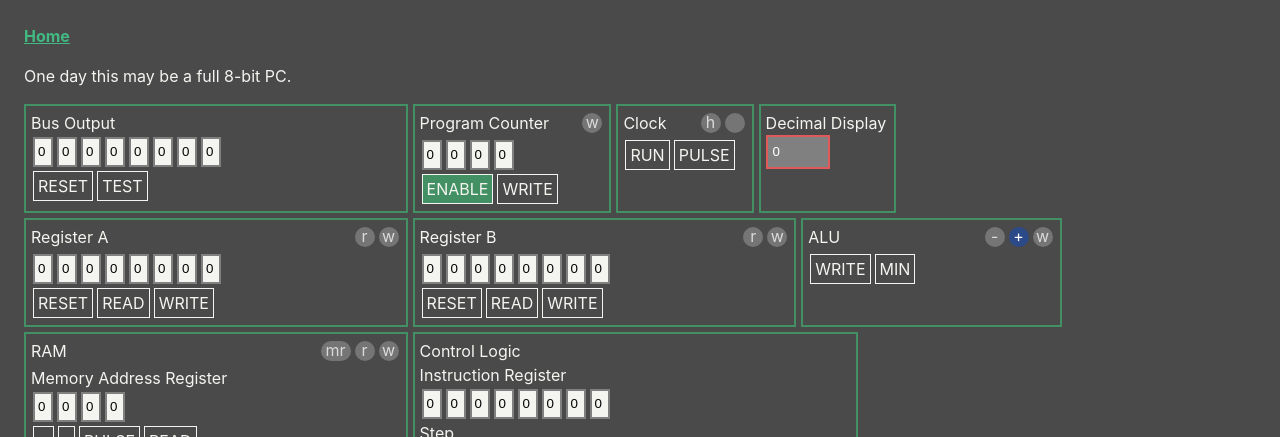
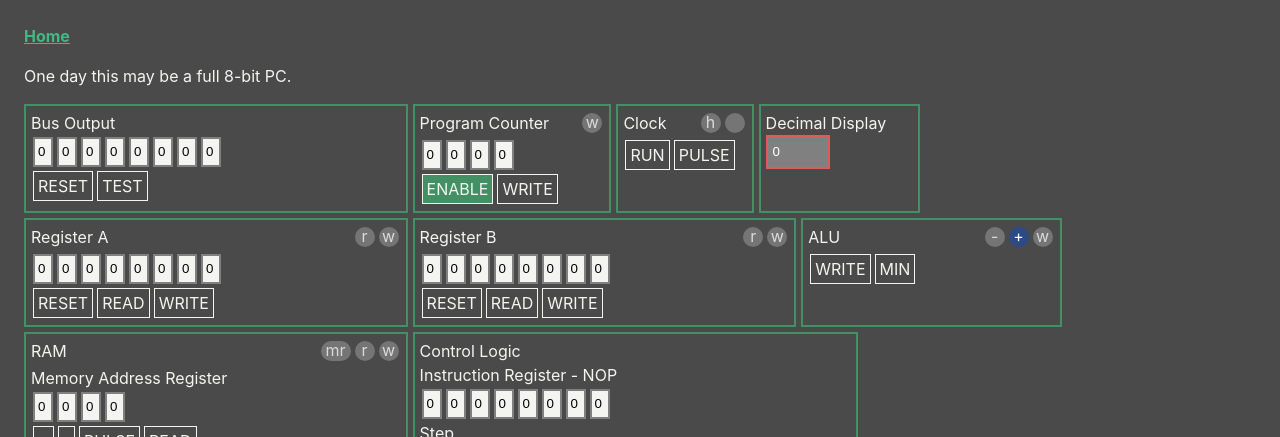
Before and after one commit to jacobpretorius/crazyman-pc, a Vue app: page / in a window 1280 px wide. Shown: the top 437 px of the page. Built offline with nearby package versions, Linux system fonts and the light colour scheme.

Commit message:
Show active verb

```diff
--- a/src/components/ALU/ALU.vue
+++ b/src/components/ALU/ALU.vue
@@ -97,7 +97,7 @@ export default {
 
 <style scoped lang="scss">
 .ALU {
-  min-width: 145px;
+  min-width: 120px;
   width: 20%;
 
   h1 {
--- a/src/components/ControlLogic/ControlLogic.vue
+++ b/src/components/ControlLogic/ControlLogic.vue
@@ -2,7 +2,7 @@
   <div class="ControlLogic">
     <h1>Control Logic</h1>
 
-    <h2>Instruction Register</h2>
+    <h2>Instruction Register - {{ this.activeVerb }}</h2>
     <div class="input-area">
       <input
         v-for="(instructionLine, index) in programRegisterDisplay"
@@ -116,6 +116,9 @@ export default {
     programStepDisplay() {
       return [...this.programStep].reverse();
     },
+    activeVerb() {
+      return getVerb(this.programRegister);
+    },
   },
   watch: {
     bus: function () {
@@ -195,7 +198,7 @@ export default {
       // MAIN PC LOGIC HERE for steps 2, 3 & 4 to VERB operations
 
       // LDA
-      if (getVerb(this.programRegister) === 'LDA') {
+      if (this.activeVerb === 'LDA') {
         if (activeStep === 2) {
           this.setControlLineHigh('clWriteInstructionRegisterToBus');
           this.setControlLineHigh('ramMemoryAddressRegisterReadFromBus');
@@ -203,12 +206,15 @@ export default {
 
         if (activeStep === 3) {
           this.setControlLineHigh('ramWriteMemoryContentsToBus');
+        }
+
+        if (activeStep === 4) {
           this.setControlLineHigh('regAReadContentsFromBus');
         }
       }
 
       // LDB
-      if (getVerb(this.programRegister) === 'LDB') {
+      if (this.activeVerb === 'LDB') {
         if (activeStep === 2) {
           this.setControlLineHigh('clWriteInstructionRegisterToBus');
           this.setControlLineHigh('ramMemoryAddressRegisterReadFromBus');
@@ -224,7 +230,7 @@ export default {
       }
 
       // ADD
-      if (getVerb(this.programRegister) === 'ADD') {
+      if (this.activeVerb === 'ADD') {
         if (activeStep === 2) {
           this.setControlLineHigh('aluWriteResultToBus');
         }
@@ -235,7 +241,7 @@ export default {
       }
 
       // OUT
-      if (getVerb(this.programRegister) === 'OUT') {
+      if (this.activeVerb === 'OUT') {
         if (activeStep === 4) {
           console.log(' ----------- OUT ----------- ');
           console.log(boolArrayToBase10(this.registers['A']));
@@ -244,7 +250,7 @@ export default {
       }
 
       // HLT
-      if (getVerb(this.programRegister) === 'HLT') {
+      if (this.activeVerb === 'HLT') {
         this.setControlLineHigh('halt');
         if (activeStep === 2) {
           console.log(' ----------- HALT CALLED ----------- ');
--- a/src/components/DecimalDisplay/DecimalDisplay.vue
+++ b/src/components/DecimalDisplay/DecimalDisplay.vue
@@ -23,8 +23,8 @@ export default {
 
 <style scoped lang="scss">
 .DecimalDisplay {
-  min-width: 100px;
-  width: 10%;
+  min-width: 120px;
+  width: 12%;
 
   .display {
     color: white;
--- a/src/components/ProgramCounter/ProgramCounter.vue
+++ b/src/components/ProgramCounter/ProgramCounter.vue
@@ -98,7 +98,7 @@ export default {
 
 <style scoped lang="scss">
 .ProgramCounter {
-  min-width: 133px;
+  min-width: 150px;
   width: 15%;
 }
 </style>
```
